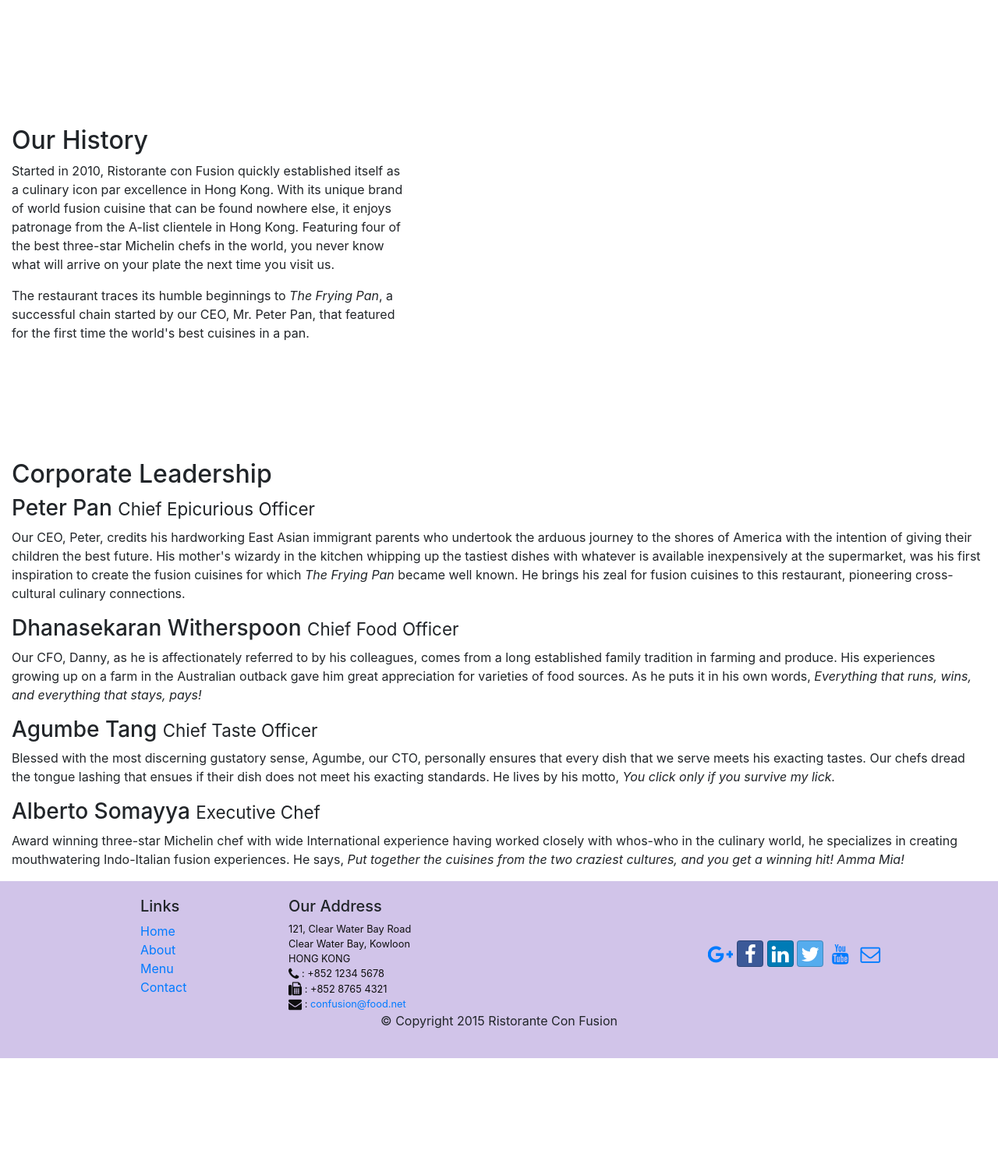
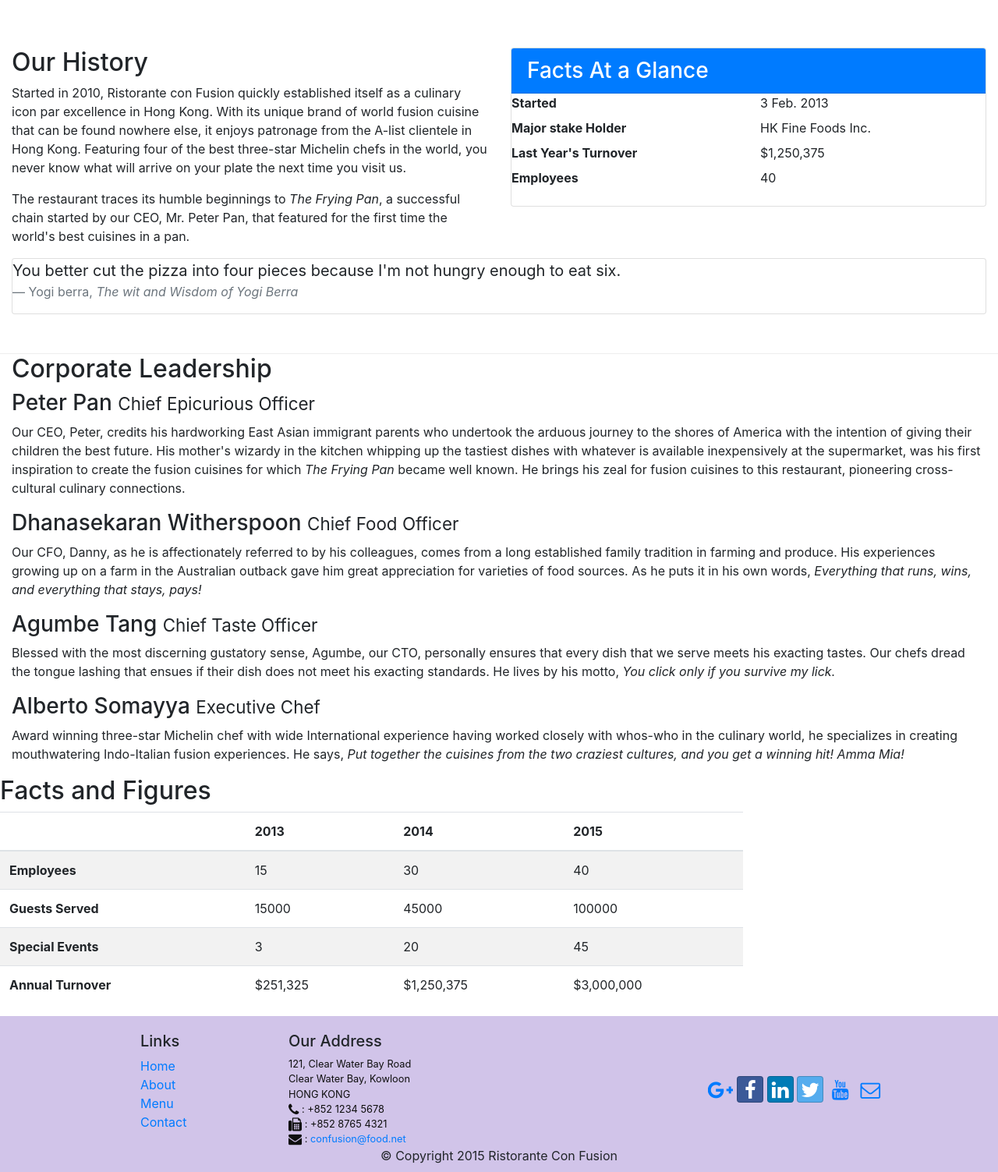
Before and after one commit to Himanshu-1997/Bootstrap-4, a website: page aboutus.html in a window 1280 px wide. Shown: the part 380-1883 px from the top of the page at 78% size. Before the commit the page ends 1737 px from the top, so only its background shows below. Drawn offline with nearby package versions, Linux system fonts and the light colour scheme.

Commit message:
implement table and implmentation of cards and blockquote

```diff
--- a/aboutus.html
+++ b/aboutus.html
@@ -58,18 +58,43 @@
             </div>
         </div>
 
-        <div class="row-header1">
-            <div class="col-sm-5">
+        <div class="row row-content">
+            <div class="col-sm-6">
                 <h2>Our History</h2>
                 <p>Started in 2010, Ristorante con Fusion quickly established itself as a culinary icon par excellence in Hong Kong. With its unique brand of world fusion cuisine that can be found nowhere else, it enjoys patronage from the A-list clientele in Hong Kong.  Featuring four of the best three-star Michelin chefs in the world, you never know what will arrive on your plate the next time you visit us.</p>
                 <p>The restaurant traces its humble beginnings to <em>The Frying Pan</em>, a successful chain started by our CEO, Mr. Peter Pan, that featured for the first time the world's best cuisines in a pan.</p>
             </div>
-            <div>
+            <div class="col-sm">
+				<div class="card">
+					<h3 class="card-header bg-primary text-white">Facts At a Glance</h3>
+					<div class="card-block">
+						<dl class="row">
+							<dt class="col-6">Started</dt>
+							<dd class="col-6">3 Feb. 2013</dd>
+							<dt class="col-6">Major stake Holder</dt>
+							<dd class="col-6">HK Fine Foods Inc.</dd>
+							<dt class="col-6">Last Year's Turnover</dt>
+							<dd class="col-6">$1,250,375</dd>
+							<dt class="col-6">Employees</dt>
+							<dd class="col-6">40</dd>
+						</dl>
+					</div>
+				</div>
             </div>
+			<div class="col-12">
+				<div class="card card-block bg-faded">
+					<blockquote class="blockquote">
+						<p class="mb-0">You better cut the pizza into four pieces because I'm not hungry enough to eat six.</p>
+						<footer class="blockquote-footer">Yogi berra,
+						<cite title="Source Title">The wit and Wisdom of Yogi Berra</cite>
+						</footer>
+					</blockquote>
+				</div>
+			</div>
         </div>
 
 
-        <div class="row-header">
+        <div class="row row-header">
             <div class="col-12">
                 <h2>Corporate Leadership</h2>
                 <h3>Peter Pan <small>Chief Epicurious Officer</small></h3>
@@ -82,7 +107,49 @@
                 <p>Award winning three-star Michelin chef with wide International experience having worked closely with whos-who in the culinary world, he specializes in creating mouthwatering Indo-Italian fusion experiences. He says, <em>Put together the cuisines from the two craziest cultures, and you get a winning hit! Amma Mia!</em></p>
             </div>
        </div>
-
+	   <div class="row row-container">
+			<div class="col-xs-12 col-sm-9">
+				<h2>Facts and Figures</h2>
+				<div class="table-responsive">
+					<table class="table table-striped">
+						<thead class="thead-inverse">
+							<tr>
+								<th>&nbsp;</th>
+								<th>2013</th>
+								<th>2014</th>
+								<th>2015</th>
+							</tr>
+						</thead>
+						<tbody>
+							<tr>
+								<th>Employees</th>
+								<td>15</td>
+								<td>30</td>
+								<td>40</td>
+							</tr>
+							<tr>
+								<th>Guests Served</th>
+								<td>15000</td>
+								<td>45000</td>
+								<td>100000</td>
+							</tr>
+							<tr>
+								<th>Special Events</th>
+								<td>3</td>
+								<td>20</td>
+								<td>45</td>
+							</tr>
+							<tr>
+								<th>Annual Turnover</th>
+								<td>$251,325</td>
+								<td>$1,250,375</td>
+								<td>$3,000,000</td>
+							</tr>
+						</tbody>
+					</table>
+				</div>
+			</div>
+	   </div>
     </div>
 
     <footer class="footer">
```
